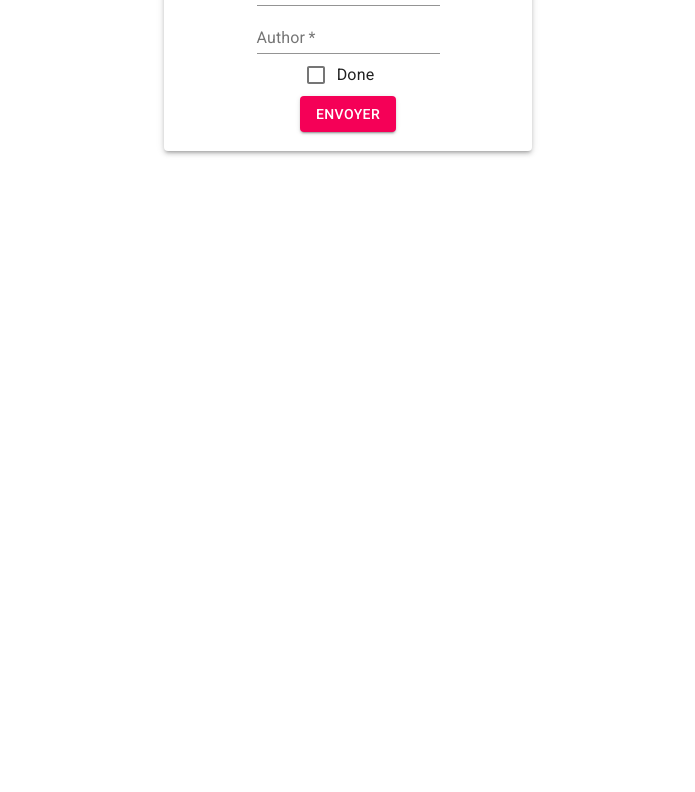
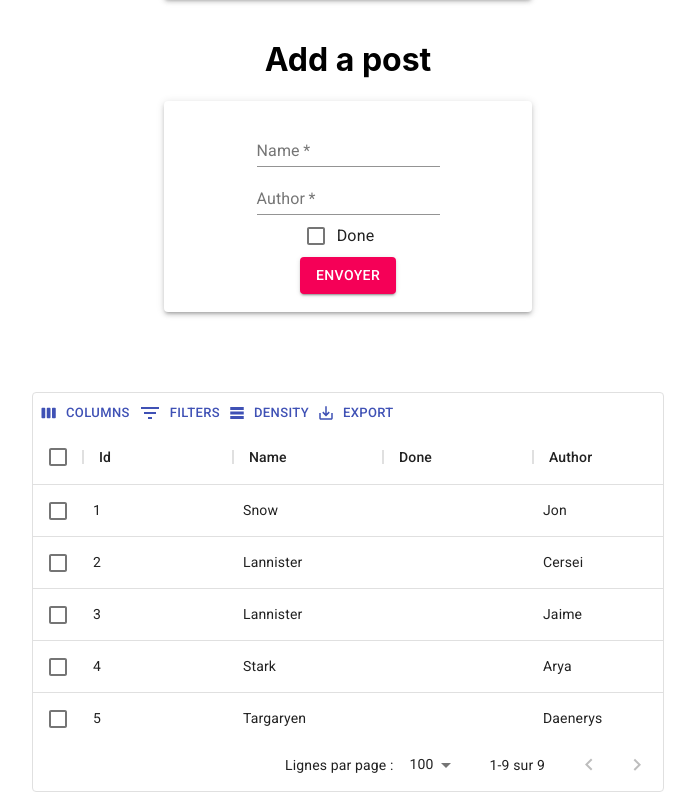
Before and after one commit to martinmortier/next-todo, a Next.js app: page / in a window 1280 px wide. Shown: the part 633-1425 px from the top of the page, without its empty margins (292-987 px from the left). Before the commit the page ends 864 px from the top, so only its background shows below. Built offline with nearby package versions, Linux system fonts and the light colour scheme; data requests are answered from the project's data file.

Commit message:
grid data + fixed next js bug

```diff
--- /dev/null
+++ b/components/PostGrid.jsx
@@ -0,0 +1,32 @@
+import React from 'react'
+import { DataGrid, GridToolbar } from '@material-ui/data-grid';
+
+const PostGrid = ({listPost}) => {
+    const columns = []
+    const listsField = Object.keys(listPost[0])
+    listsField.map( lf => {
+        columns.push({field: lf, headerName: lf.charAt(0).toUpperCase() + lf.slice(1), width:150})
+    })
+
+      const rows = [
+        { id: 1, name: 'Snow', author: 'Jon' },
+        { id: 2, name: 'Lannister', author: 'Cersei' },
+        { id: 3, name: 'Lannister', author: 'Jaime' },
+        { id: 4, name: 'Stark', author: 'Arya' },
+        { id: 5, name: 'Targaryen', author: 'Daenerys' },
+        { id: 6, name: 'Melisandre', author: null },
+        { id: 7, name: 'Clifford', author: 'Ferrara' },
+        { id: 8, name: 'Frances', author: 'Rossini' },
+        { id: 9, name: 'Roxie', author: 'Harvey' },
+      ];
+    return (
+        <div style={{ height: 400, width: '50%' }}>
+            <DataGrid columns={columns} rows={rows}
+  components={{
+    Toolbar: GridToolbar,
+  }}checkboxSelection/>
+        </div>
+    )
+}
+
+export default PostGrid
--- a/data/db.json
+++ b/data/db.json
@@ -11,6 +11,12 @@
       "name": "Second post",
       "done": true,
       "author": "Alain"
+    },
+    {
+      "id": 3,
+      "name": "Third post",
+      "author": "Alain Mitchel",
+      "done": false
     }
   ]
 }
--- a/package.json
+++ b/package.json
@@ -10,6 +10,7 @@
   },
   "dependencies": {
     "@material-ui/core": "^4.11.3",
+    "@material-ui/data-grid": "^4.0.0-alpha.26",
     "@material-ui/styles": "^4.11.3",
     "axios": "^0.21.1",
     "json-server": "^0.16.3",
--- a/pages/_app.js
+++ b/pages/_app.js
@@ -1,13 +1,20 @@
 import '../styles/globals.css'
 import Head from 'next/head'
+import { createMuiTheme, ThemeProvider } from '@material-ui/core/styles';
 
+import { frFR } from '@material-ui/core/locale';
+const theme = createMuiTheme({
+
+}, frFR);
 function MyApp({ Component, pageProps }) {
   return (
     <div>
       <Head>
         <link rel="stylesheet" href="https://fonts.googleapis.com/css?family=Roboto:300,400,500,700&display=swap" />
       </Head>
+        <ThemeProvider theme={theme}>
           <Component {...pageProps} />
+        </ThemeProvider>
     </div>
   )
 }
--- /dev/null
+++ b/pages/_document.js
@@ -0,0 +1,64 @@
+import React from 'react';
+import Document, { Html, Head, Main, NextScript } from 'next/document';
+import { ServerStyleSheets } from '@material-ui/core/styles';
+//import theme from '../src/theme';
+
+export default class MyDocument extends Document {
+  render() {
+    return (
+      <Html lang="en">
+        <Head>
+          {/* PWA primary color */}
+          {/* <meta name="theme-color" content={theme.palette.primary.main} /> */}
+        </Head>
+        <body>
+          <Main />
+          <NextScript />
+        </body>
+      </Html>
+    );
+  }
+}
+
+// `getInitialProps` belongs to `_document` (instead of `_app`),
+// it's compatible with server-side generation (SSG).
+MyDocument.getInitialProps = async (ctx) => {
+  // Resolution order
+  //
+  // On the server:
+  // 1. app.getInitialProps
+  // 2. page.getInitialProps
+  // 3. document.getInitialProps
+  // 4. app.render
+  // 5. page.render
+  // 6. document.render
+  //
+  // On the server with error:
+  // 1. document.getInitialProps
+  // 2. app.render
+  // 3. page.render
+  // 4. document.render
+  //
+  // On the client
+  // 1. app.getInitialProps
+  // 2. page.getInitialProps
+  // 3. app.render
+  // 4. page.render
+
+  // Render app and page and get the context of the page with collected side effects.
+  const sheets = new ServerStyleSheets();
+  const originalRenderPage = ctx.renderPage;
+
+  ctx.renderPage = () =>
+    originalRenderPage({
+      enhanceApp: (App) => (props) => sheets.collect(<App {...props} />),
+    });
+
+  const initialProps = await Document.getInitialProps(ctx);
+
+  return {
+    ...initialProps,
+    // Styles fragment is rendered after the app and page rendering finish.
+    styles: [...React.Children.toArray(initialProps.styles), sheets.getStyleElement()],
+  };
+};
--- a/pages/index.js
+++ b/pages/index.js
@@ -2,10 +2,17 @@ import Head from 'next/head'
 import styles from '../styles/Home.module.css'
 import React, {useState, useRef } from 'react'
 import Link from 'next/link'
-import { Typography, Button, Grid, Paper, TextField, Checkbox, FormControlLabel } from '@material-ui/core'
+import { Typography, Button, Grid, Paper, TextField, Checkbox, FormControlLabel} from '@material-ui/core'
 import { makeStyles } from '@material-ui/core/styles';
+import PostGrid from '../components/PostGrid'
+import axios from 'axios'
 
-import axios from 'axios'
+const useStyles = makeStyles({
+  paper : {
+    textAlign : 'center',
+    padding: '5% 5%',
+  }
+})
 //Static generation
 export async function getStaticProps(context) {
   const res = await fetch('http://localhost:3001/posts')
@@ -16,14 +23,6 @@ export async function getStaticProps(context) {
     }
   }
 }
-
-const useStyles = makeStyles({
-  paper : {
-    textAlign : 'center',
-    padding: '5% 5%',
-  }
-})
-
 
 export default function Home(props) {
   const [name, setName] = useState('')
@@ -97,6 +96,7 @@ export default function Home(props) {
           </Paper>
         </form>
       </main>
+      <PostGrid listPost={listPost} />
     </div>
   )
 }
```
Also changed, not shown: 1 other file (tests, documents, lock files or other folders).
